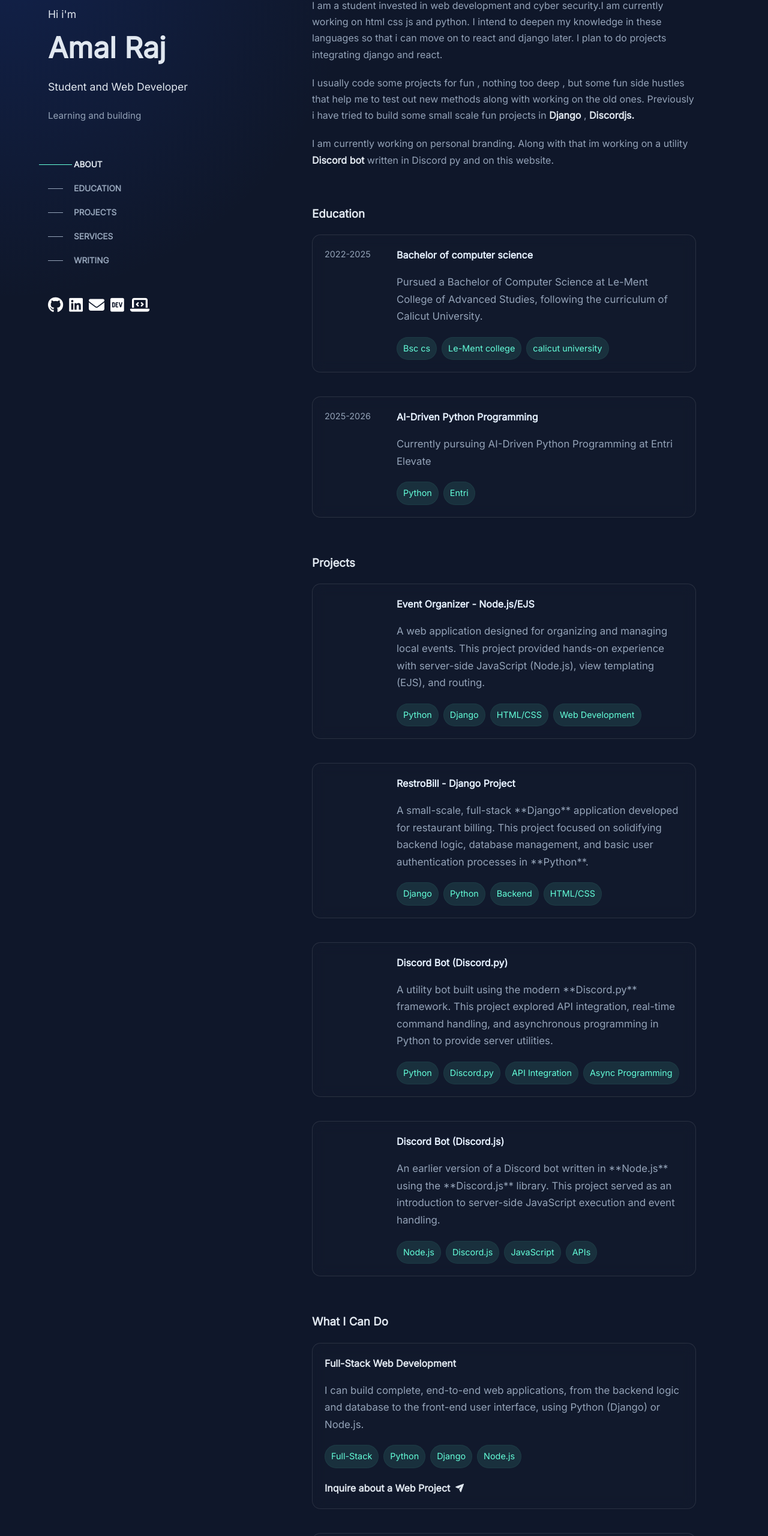
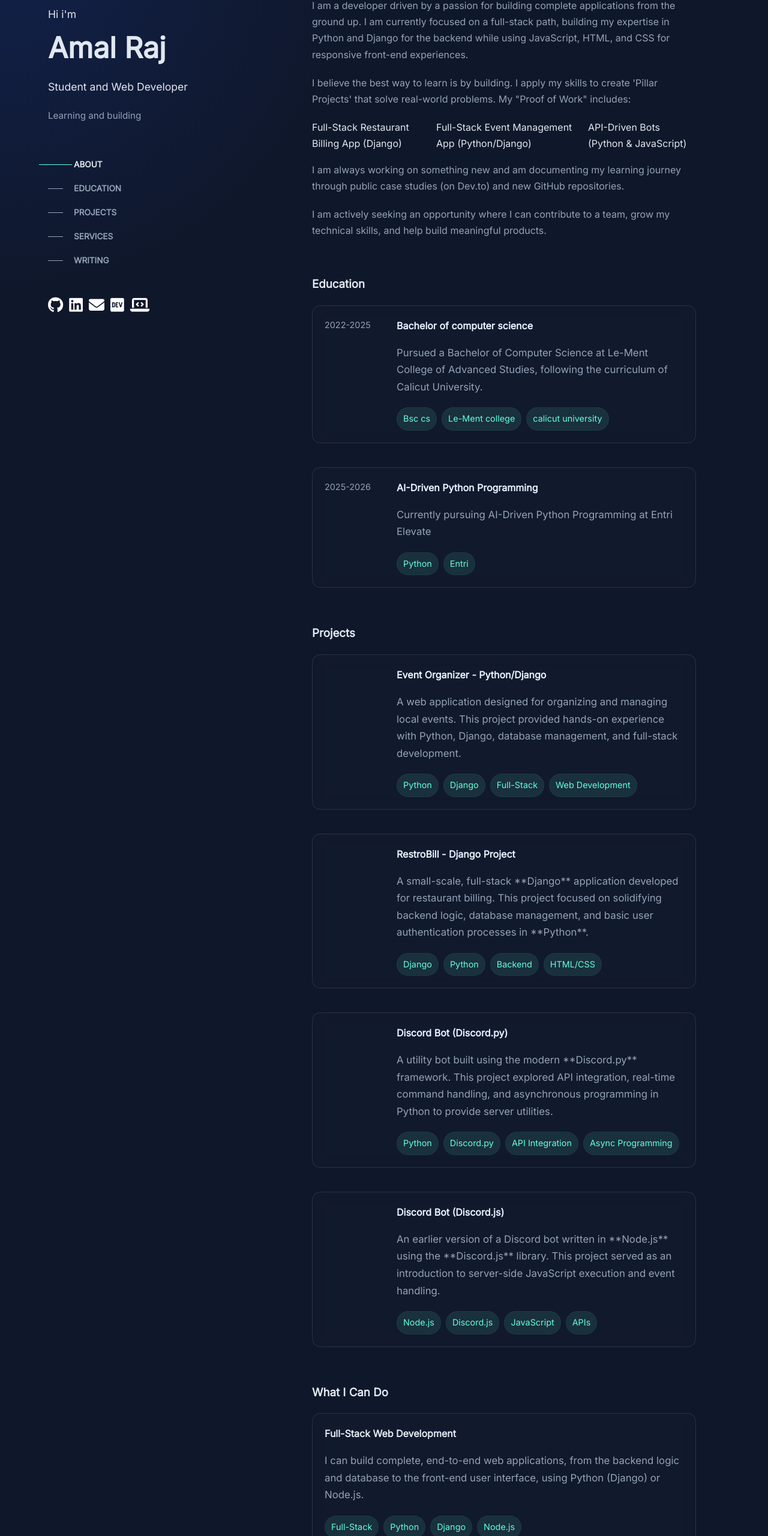
Before and after one commit to im-amal-raj/portfolio, a plain HTML site: page index.html in a window 1280 px wide. Shown: the part 99-2660 px from the top of the page at 60% size. Drawn offline with Linux system fonts and the light colour scheme.

Commit message:
fix: Corrected SEO schema and project tags

```diff
--- a/css/styles.css
+++ b/css/styles.css
@@ -87,8 +87,8 @@ ul li {
 }
 /* NEW STYLES for Font Awesome <i> tags */
 .sidebar ul li a i {
-  font-size: 26px;     /* Your new, smaller size */
-  color: white;        /* White fill */
+  font-size: 26px; /* Your new, smaller size */
+  color: white; /* White fill */
   margin-top: 30px;
   display: inline-block;
   transition: transform 0.22s ease, filter 0.22s ease;
--- a/index.html
+++ b/index.html
@@ -6,7 +6,7 @@
     <title>Amal Raj | Full-Stack Python & Web Developer</title>
     <meta
       name="description"
-      content="The official portfolio for Amal Raj, a web developer and student specializing in Python, Django, and modern web technologies."
+      content="The official portfolio for Amal Raj, a full-stack web developer and student specializing in Python, Django, and modern web technologies."
     />
     <meta
       name="google-site-verification"
@@ -22,6 +22,7 @@
       property="og:description"
       content="A student and web developer specializing in Python, Django, and Node.js."
     />
+
     <meta
       property="og:image"
       content="https://im-amal-raj.github.io/portfolio/images/android-chrome-512x512.png"
@@ -71,6 +72,7 @@
       href="images/favicon-16x16.png"
     />
     <link rel="manifest" href="images/site.webmanifest" />
+
     <script type="application/ld+json">
       {
         "@context": "https://schema.org",
@@ -79,7 +81,7 @@
           "@type": "Person",
           "name": "Amal Raj",
           "jobTitle": "Full-Stack Web Developer",
-          "headline": "Full-Stack Web Developer | Python | Django | JavaScript | Node.js",
+          "description": "The official portfolio for Amal Raj, a full-stack web developer and student specializing in Python, Django, and Node.js.",
           "url": "https://im-amal-raj.github.io/portfolio/",
           "sameAs": [
             "https://github.com/im-amal-raj",
@@ -102,24 +104,13 @@
             "@type": "CollegeOrUniversity",
             "name": "Calicut University"
           },
-          "description": "The official portfolio for Amal Raj, a full-stack web developer and student specializing in Python, Django, and Node.js."
-        }
-      }
-    </script>
-    <script type="application/ld+json">
-      {
-        "@context": "https://schema.org",
-        "@type": "Person",
-        "name": "Amal Raj",
-        "url": "https://im-amal-raj.github.io/portfolio/",
           "makesOffer": [
             {
               "@type": "Offer",
               "itemOffered": {
                 "@type": "Service",
                 "name": "Full-Stack Web Development",
-              "description": "Building complete, end-to-end web applications using Python/Django or Node.js, from database design to front-end implementation.",
-              "keywords": "Full-Stack Development, Web Development, Python, Django, Node.js"
+                "description": "Building complete, end-to-end web applications using Python/Django or Node.js, from database design to front-end implementation."
               }
             },
             {
@@ -127,11 +118,11 @@
               "itemOffered": {
                 "@type": "Service",
                 "name": "Custom Discord Bot & API Integration",
-              "description": "Building custom utility bots for Discord (using Discord.py or Discord.js) and integrating third-party APIs.",
-              "keywords": "Discord Bot, Python, Discord.py, Node.js, Discord.js, API Integration"
+                "description": "Building custom utility bots for Discord (using Discord.py or Discord.js) and integrating third-party APIs."
               }
             }
           ]
+        }
       }
     </script>
   </head>
@@ -212,38 +203,42 @@
       <div class="main">
         <section id="about">
           <p>
-            I am a student invested in web development and cyber security.I am
-            currently working on html css js and python. I intend to deepen my
-            knowledge in these languages so that i can move on to react and
-            django later. I plan to do projects integrating django and react.
+            I am a developer driven by a passion for building complete
+            applications from the ground up. I am currently focused on a
+            full-stack path, building my expertise in Python and Django for the
+            backend while using JavaScript, HTML, and CSS for responsive
+            front-end experiences.
           </p>
           <p>
-            I usually code some projects for fun , nothing too deep , but some
-            fun side hustles that help me to test out new methods along with
-            working on the old ones. Previously i have tried to build some small
-            scale fun projects in
-            <a href="https://github.com/im-amal-raj/RestroBill" target="_blank">
-              <strong>Django</strong>
-            </a>
-            ,
-            <a
-              href="https://github.com/im-amal-raj/discord-bot"
-              target="_blank"
+            I believe the best way to learn is by building. I apply my skills to
+            create 'Pillar Projects' that solve real-world problems. My "Proof
+            of Work" includes:
+          </p>
+          <ul>
+            <li>
+              <a href="#projects">Full-Stack Restaurant Billing App (Django)</a>
+            </li>
+            <li>
+              <!-- REVERTED THIS LINK TEXT -->
+              <a href="#projects"
+                >Full-Stack Event Management App (Python/Django)</a
               >
-              <strong>Discordjs.</strong>
-            </a>
+            </li>
+            <li>
+              <a href="#projects">API-Driven Bots (Python & JavaScript)</a>
+            </li>
+          </ul>
+          <p>
+            I am always working on something new and am documenting my learning
+            journey through public case studies (on Dev.to) and new GitHub
+            repositories.
           </p>
           <p>
-            I am currently working on personal branding. Along with that im
-            working on a utility<a
-              href="https://github.com/im-amal-raj/discord-bot-py"
-              target="_blank"
-            >
-              <strong>Discord bot</strong>
-            </a>
-            written in Discord py and on this website.
+            I am actively seeking an opportunity where I can contribute to a
+            team, grow my technical skills, and help build meaningful products.
           </p>
         </section>
+
         <section id="education">
           <h3>Education</h3>
           <div class="card fade-in">
@@ -290,21 +285,25 @@
         </section>
         <section id="projects">
           <h3>Projects</h3>
-          <a href="#writing" class="project-link">
+
+          <a
+            href="https://dev.to/im-amal-raj/case-study-building-a-full-stack-event-management-app-in-python-django-3h0f"
+            target="_blank"
+            class="project-link"
+          >
             <div class="card fade-in">
               <header></header>
               <div class="card-content-wrapper">
-                <h4>Event Organizer - Node.js/EJS</h4>
+                <h4>Event Organizer - Python/Django</h4>
                 <p>
                   A web application designed for organizing and managing local
-                  events. This project provided hands-on experience with
-                  server-side JavaScript (Node.js), view templating (EJS), and
-                  routing.
+                  events. This project provided hands-on experience with Python,
+                  Django, database management, and full-stack development.
                 </p>
                 <div class="tags">
                   <span class="tag">Python</span>
                   <span class="tag">Django</span>
-                  <span class="tag">HTML/CSS</span>
+                  <span class="tag">Full-Stack</span>
                   <span class="tag">Web Development</span>
                 </div>
               </div>
--- a/js/script.js
+++ b/js/script.js
@@ -1,45 +1,77 @@
-// Function to handle mouse movement
+// --- 1. SPOTLIGHT EFFECT ---
+// This function is perfect as-is.
 const updateSpotlight = (e) => {
-  // Get the mouse coordinates relative to the viewport
   const mouseX = e.clientX;
   const mouseY = e.clientY;
-
-  // Set the CSS Custom Properties on the body (or your main container)
-  // *** Crucial: We must include the 'px' unit for the CSS to work ***
-  document.body.style.setProperty("--mouse-x", `${mouseX}px`);
-  document.body.style.setProperty("--mouse-y", `${mouseY}px`);
+  // We use document.documentElement to set it on the <html> tag
+  document.documentElement.style.setProperty("--mouse-x", `${mouseX}px`);
+  document.documentElement.style.setProperty("--mouse-y", `${mouseY}px`);
 };
-
-// Add the event listener to track the mouse across the entire document
 document.addEventListener("mousemove", updateSpotlight);
 
+// --- 2. PAGE LOAD BEHAVIOR ---
+// This is also great. It clears any #hash from the URL on load.
+window.addEventListener("load", () => {
+  if (window.location.hash) {
+    history.replaceState(null, null, " "); // clears the #hash
+  }
+  window.scrollTo({ top: 0, behavior: "auto" });
+});
+
+// --- 3. ALL DOM-READY LOGIC ---
+// We combine BOTH of your 'DOMContentLoaded' functions into ONE.
 document.addEventListener("DOMContentLoaded", () => {
+
+  // --- FADE-IN ANIMATION (Your code, which is great) ---
+  const fadeElements = document.querySelectorAll(".fade-in");
+  const fadeObserver = new IntersectionObserver(
+    (entries) => {
+      entries.forEach((entry) => {
+        if (entry.isIntersecting) {
+          entry.target.classList.add("is-visible");
+          fadeObserver.unobserve(entry.target);
+        }
+      });
+    },
+    { threshold: 0.1 }
+  );
+  fadeElements.forEach((element) => fadeObserver.observe(element));
+
+  // --- OPTIMIZED ACTIVE NAVIGATION (Replaces your 'scroll' listener) ---
   const navLinks = document.querySelectorAll(".nav-link");
   const sections = document.querySelectorAll("section");
 
-  // Remove all active classes initially
-  navLinks.forEach((link) => link.classList.remove("active"));
+  const navObserver = new IntersectionObserver(
+    (entries) => {
+      entries.forEach((entry) => {
+        // When a section is 50% visible...
+        if (entry.isIntersecting) {
+          // Get the ID of the visible section
+          const id = entry.target.getAttribute("id");
+          const activeLink = document.querySelector(`.nav-link[href="#${id}"]`);
 
-  // On scroll — highlight the section in view
-  window.addEventListener("scroll", () => {
-    let current = "";
-    sections.forEach((section) => {
-      const sectionTop = section.offsetTop - 120; // offset to match your layout
-      const sectionHeight = section.clientHeight;
-      if (scrollY >= sectionTop && scrollY < sectionTop + sectionHeight) {
-        current = section.getAttribute("id");
-      }
-    });
+          // Remove 'active' from all links
+          navLinks.forEach((link) => link.classList.remove("active"));
 
-    navLinks.forEach((link) => {
-      link.classList.remove("active");
-      if (link.getAttribute("href") === `#${current}`) {
-        link.classList.add("active");
-      }
-    });
-  });
+          // Add 'active' to the one that matches the visible section
+          if (activeLink) {
+            activeLink.classList.add("active");
+          }
+        }
+      });
+    },
+    {
+      rootMargin: "0px",
+      threshold: 0.5 // Triggers when 50% of the section is in view
+    }
+  );
 
-  // On click — set active immediately
+  // Tell the navObserver to watch all your <section> elements
+  sections.forEach((section) => navObserver.observe(section));
+
+  // --- CLICK TO SET ACTIVE (Keeps the sidebar snappy) ---
+  // We keep this so the link becomes active *immediately* on click,
+  // before the scroll has even finished.
   navLinks.forEach((link) => {
     link.addEventListener("click", () => {
       navLinks.forEach((l) => l.classList.remove("active"));
@@ -47,40 +79,3 @@ document.addEventListener("DOMContentLoaded", () => {
     });
   });
 });
-
-window.addEventListener("load", () => {
-  // Prevent restoring previous hash scroll position
-  if (window.location.hash) {
-    history.replaceState(null, null, " "); // clears the #hash
-  }
-  window.scrollTo({ top: 0, behavior: "auto" });
-});
-
-// --- Fade-in on Scroll Animation ---
-
-document.addEventListener("DOMContentLoaded", () => {
-  // 1. Get all the elements you want to fade in
-  const elementsToFade = document.querySelectorAll(".fade-in");
-
-  // 2. Set up the "Intersection Observer"
-  const observer = new IntersectionObserver(
-    (entries) => {
-      entries.forEach((entry) => {
-        // If the element is on screen (is intersecting)
-        if (entry.isIntersecting) {
-          entry.target.classList.add("is-visible");
-          // We don't need to watch it anymore
-          observer.unobserve(entry.target);
-        }
-      });
-    },
-    {
-      threshold: 0.1, // Trigger when 10% of the item is visible
-    }
-  );
-
-  // 3. Tell the observer to watch each of your elements
-  elementsToFade.forEach((element) => {
-    observer.observe(element);
-  });
-});
--- a/sitemap.xml
+++ b/sitemap.xml
@@ -2,7 +2,7 @@
 <urlset xmlns="http://www.sitemaps.org/schemas/sitemap/0.9">
   <url>
     <loc>https://im-amal-raj.github.io/portfolio/</loc>
-    <lastmod>2025-11-09</lastmod>
+    <lastmod>2025-11-13</lastmod>
     <priority>1.0</priority>
   </url>
 </urlset>
```
Lines whose indentation alone changed are shown as unchanged.
